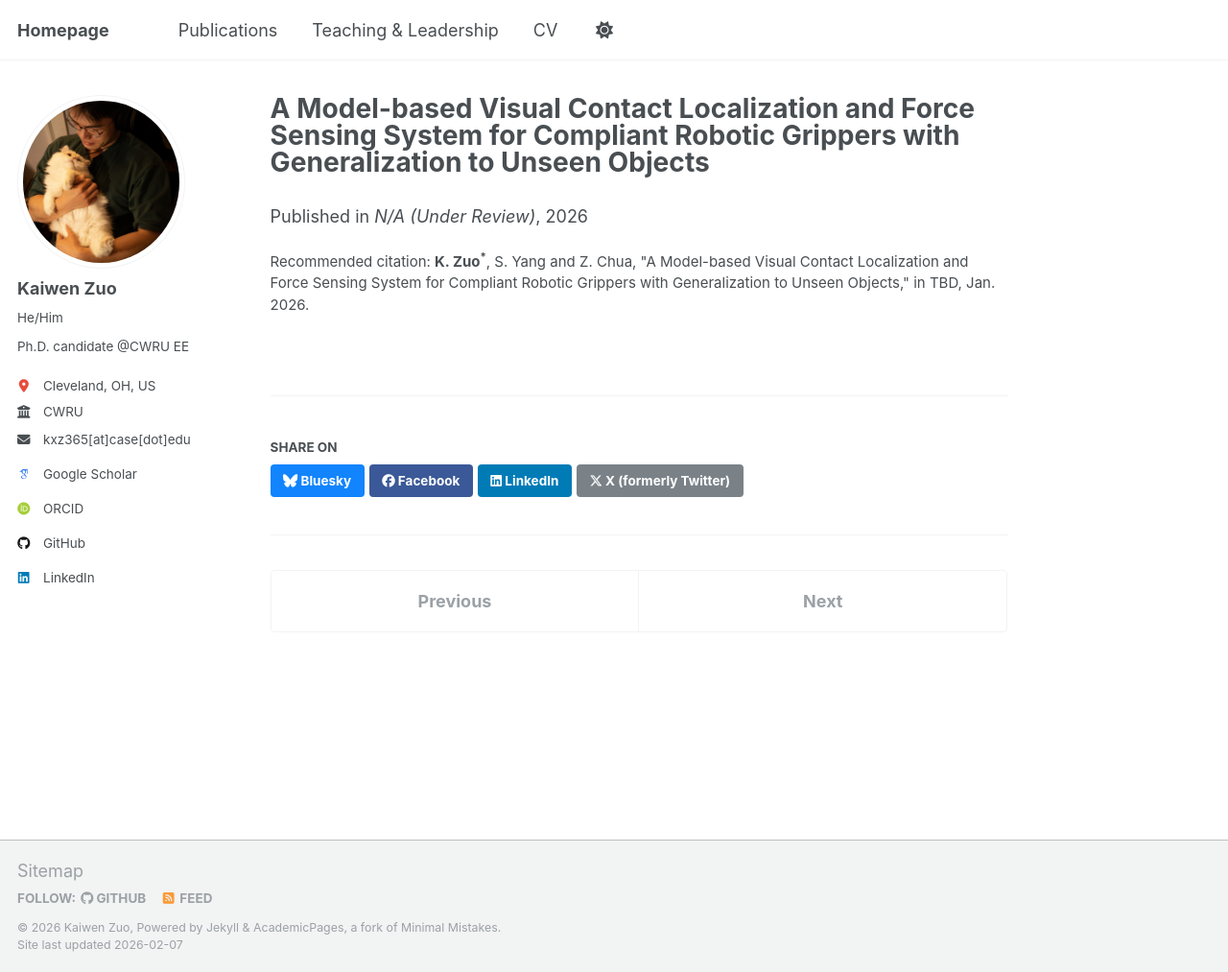
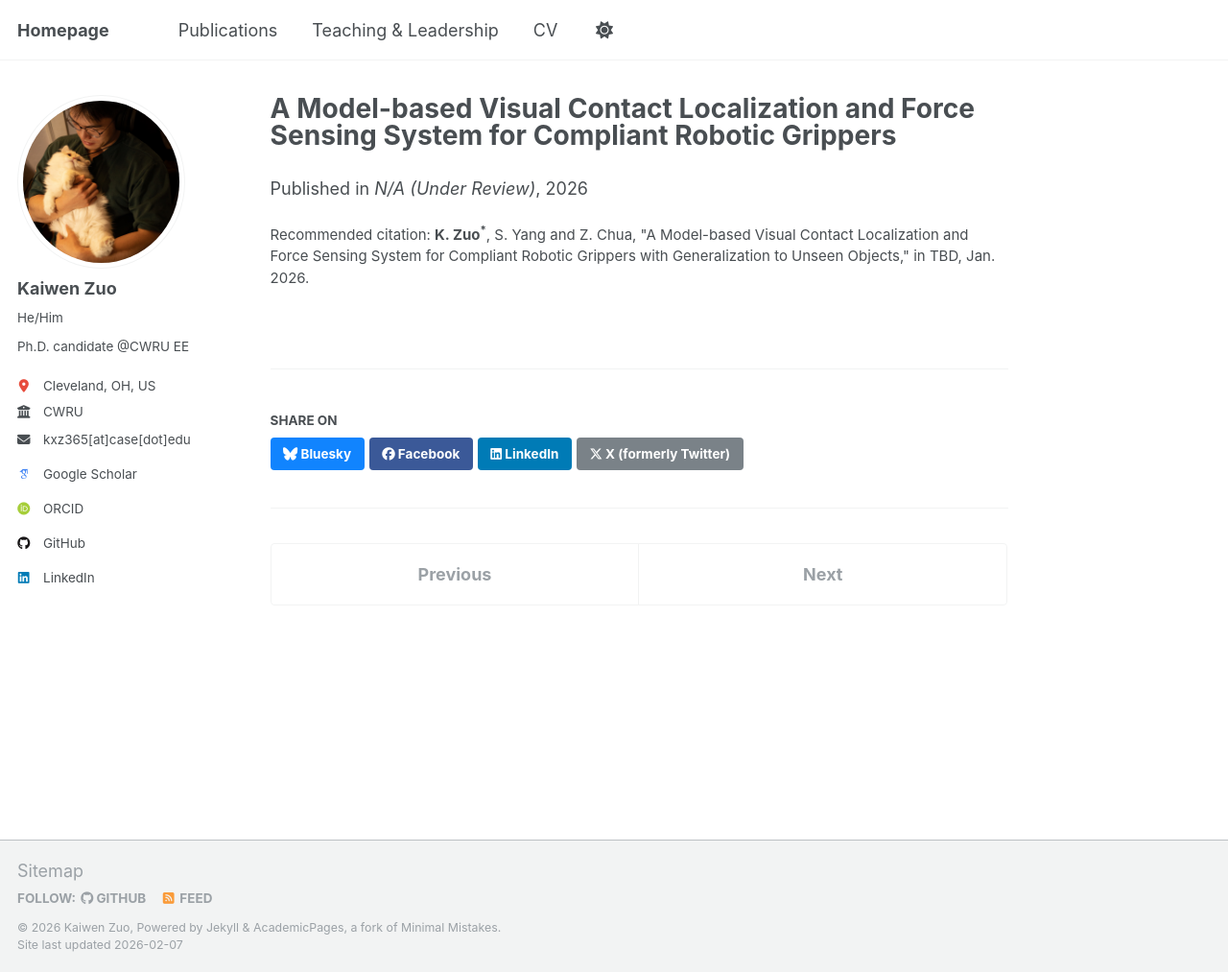
Before and after one commit to Cuberkk/Cuberkk.github.io, a Jekyll site: the page built from _publications/KZ_VBFE_RAL.md, in a window 1280 px wide and 1013 px high. Shown: the whole window at 96% size. Built offline with Jekyll 4.4.1, drawn with Linux system fonts in a browser that asks for light colours; some web fonts are replaced; a script that is not in the unit is left out.

Commit message:
update readme title

```diff
--- a/_publications/KZ_VBFE_RAL.md
+++ b/_publications/KZ_VBFE_RAL.md
@@ -1,5 +1,5 @@
 ---
-title: "A Model-based Visual Contact Localization and Force Sensing System for Compliant Robotic Grippers with Generalization to Unseen Objects"
+title: "A Model-based Visual Contact Localization and Force Sensing System for Compliant Robotic Grippers"
 collection: publications
 category: manuscripts
 permalink: /publication/KZ_2025_RAL
```
